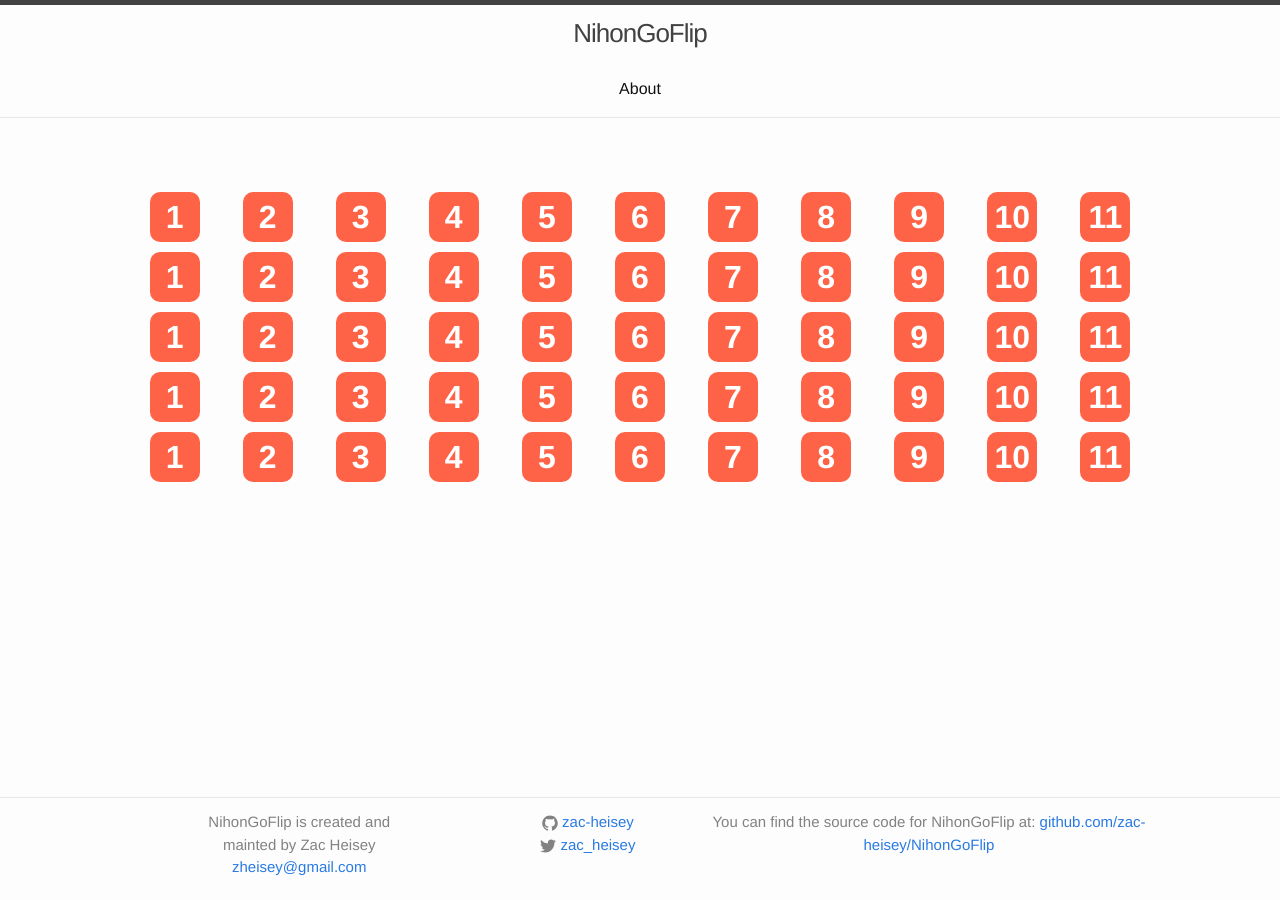
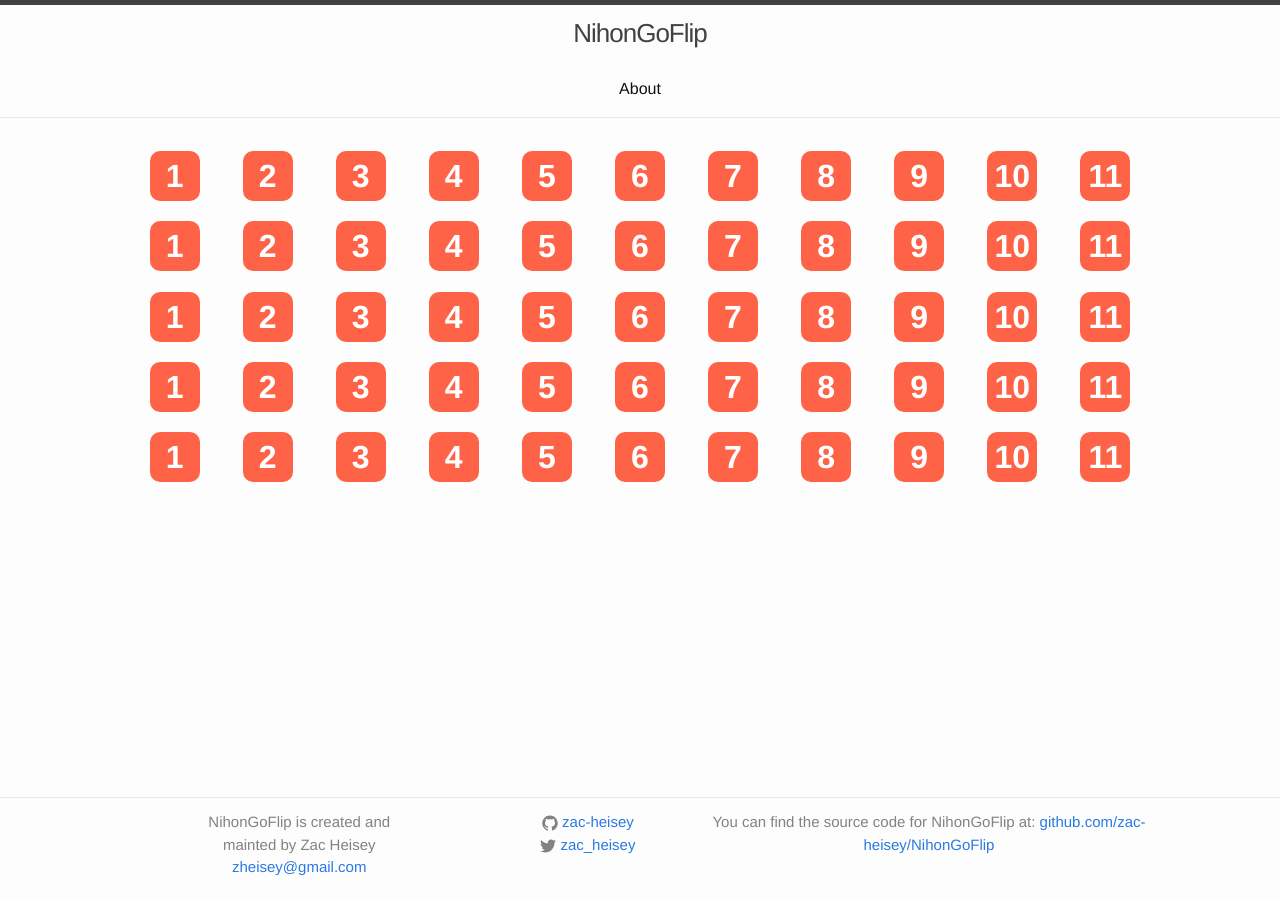
Before and after one commit to zac-heisey/NihonGoFlip, a Jekyll site: the page built from index.html, in a window 1280 px wide. Built offline with Jekyll 4.4.1, drawn with Linux system fonts in a browser that asks for light colours.

Commit message:
adjust padding % on .page-content and margin % on .flex-container

```diff
--- a/_sass/_layout.scss
+++ b/_sass/_layout.scss
@@ -179,7 +179,7 @@
  * Page content
  */
 .page-content {
-    padding: $spacing-unit 0;
+    padding: $spacing-unit / 4.95 0;
 }
 
 .page-heading {
--- a/css/custom.css
+++ b/css/custom.css
@@ -43,7 +43,7 @@ body {
 /* Flex Container styles */
 .flex-container {
   padding: 0;
-  margin: 0;
+  margin: 1% 0;
   list-style: none;
   display: -webkit-box;
   display: -moz-box;
```
